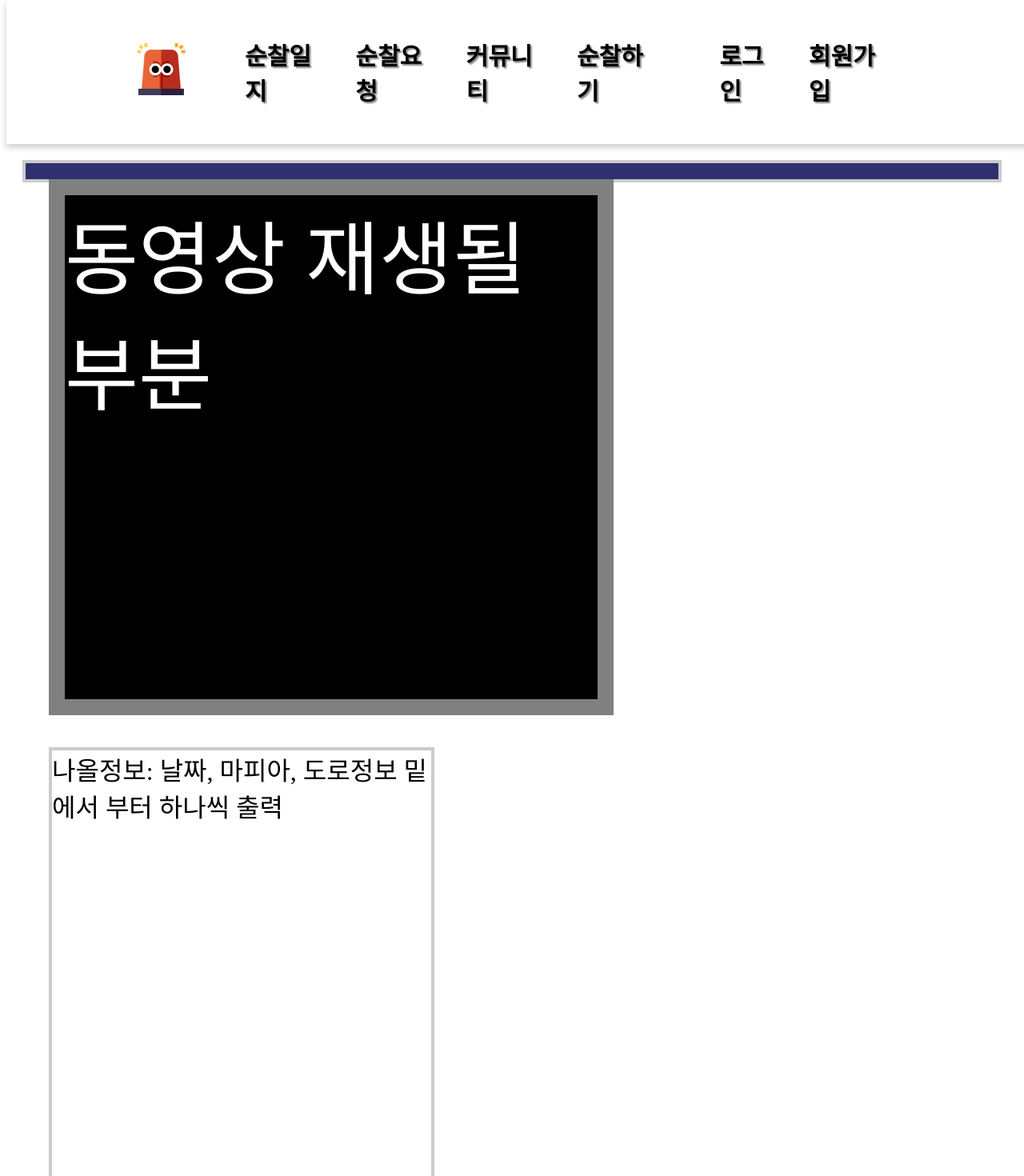
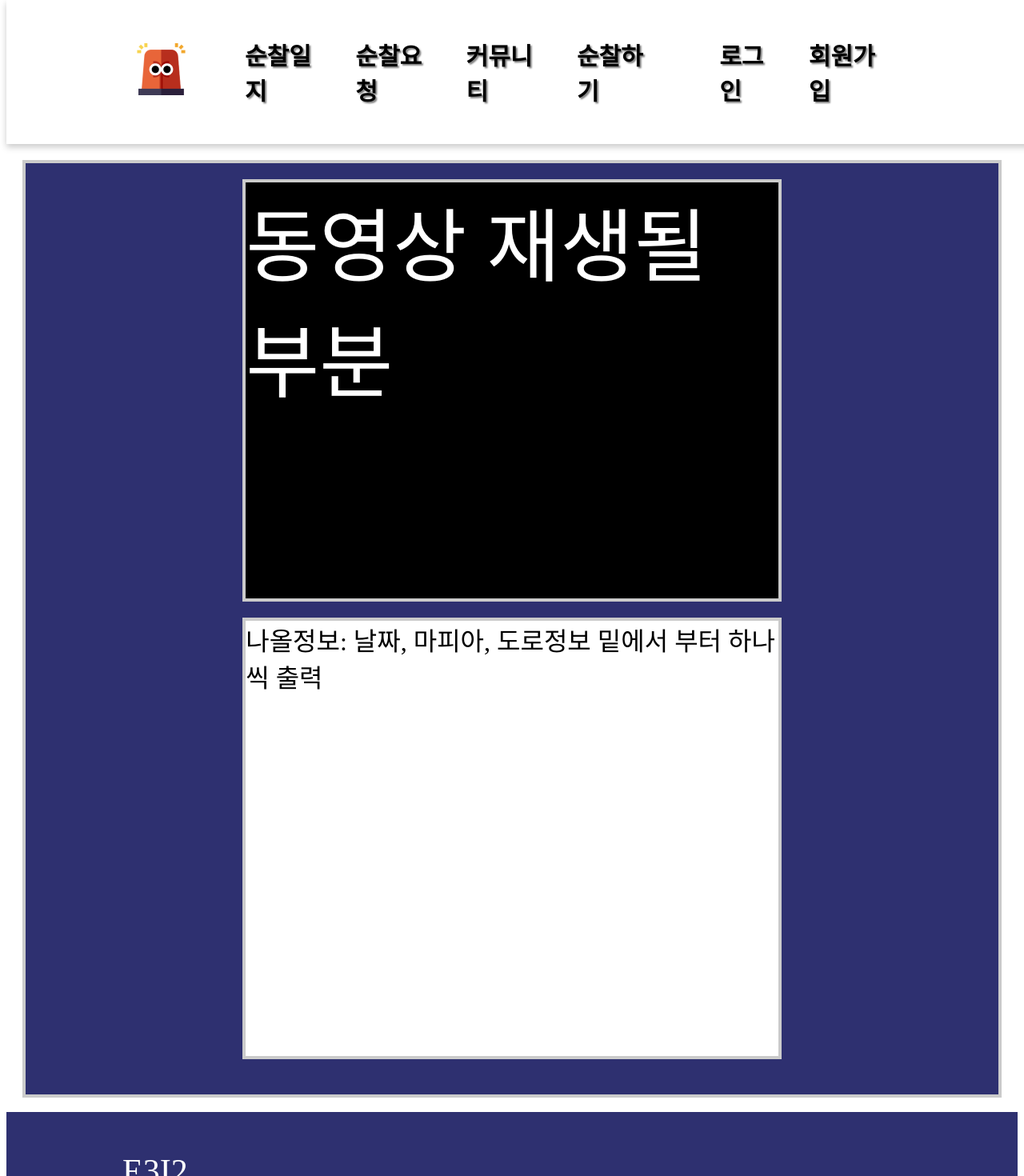
Before and after one commit to Byuljinarin/E3I2Front, a React (Create React App) app: page / in a window 1280 px wide. Shown: the top 1470 px of the page at 80% size. Built offline with nearby package versions, Linux system fonts and the light colour scheme.

Commit message:
patrol css 수정

```diff
--- a/src/Components/Patrol/Patrol.js
+++ b/src/Components/Patrol/Patrol.js
@@ -2,15 +2,11 @@ import React from 'react';
 import styles from './Patrol.module.css';
 
 function Patrol(){
-
-
     return <div>
-        <div className={styles.PatrolSection}>
-            <div>
+        <div className={styles.LineSection}>
+            <div className={styles.PatrolSection}>
                 <div className={styles.PatrolVodSection}>동영상 재생될 부분</div>
-                <div className={styles.PatrolInfoSection}>나올정보: 날짜, 마피아, 도로정보
-                밑에서 부터 하나씩 출력
-                </div>
+                <div className={styles.PatrolInfoSection}>나올정보: 날짜, 마피아, 도로정보 밑에서 부터 하나씩 출력</div>
             </div>
         </div>
     </div>
--- a/src/Components/Patrol/Patrol.module.css
+++ b/src/Components/Patrol/Patrol.module.css
@@ -1,5 +1,9 @@
+.LineSection{
+    margin-top: 200px;
+
+}
+
 .PatrolSection{
-    margin-top: 200px;
     margin-bottom: 18px;
     padding-left: 3vh;
     padding-right: 3vh;
@@ -8,7 +12,7 @@
    margin-right: 2.5vh;
    border: 4px solid #cbcbcb;
    background-color: #2e3070;
-   height: auto;
+   height: 690px;
 
 }
 
@@ -17,7 +21,7 @@
     margin-left: 5px;
     margin-right: 5px;
     margin-bottom: 20px;
-    height: 630px;
+    height: 65vh;
     width: 52vw;
     font-size: 100px;
     border: 20px solid gray;
@@ -32,7 +36,7 @@
     margin-left: 5px;
     margin-right: 0;
     margin-bottom: 20px;
-    height: 660px;
+    height: 68vh;
     width: 37vw;
     border: 4px solid #cbcbcb;
     background-color: white;
@@ -41,3 +45,24 @@
     font-size: 32px;
 
 }
+
+@media screen and (max-width: 1910px) {
+    .PatrolSection{
+        height: 143vh;
+    }
+
+    .PatrolVodSection{
+        float: initial;
+        margin-left: auto;
+        margin-right: auto;
+        border: 4px solid #cbcbcb;
+    }
+
+    .PatrolInfoSection{
+        float: initial;
+        margin-left: auto;
+        margin-right: auto;
+        width: 52vw;
+    }
+
+}
```
